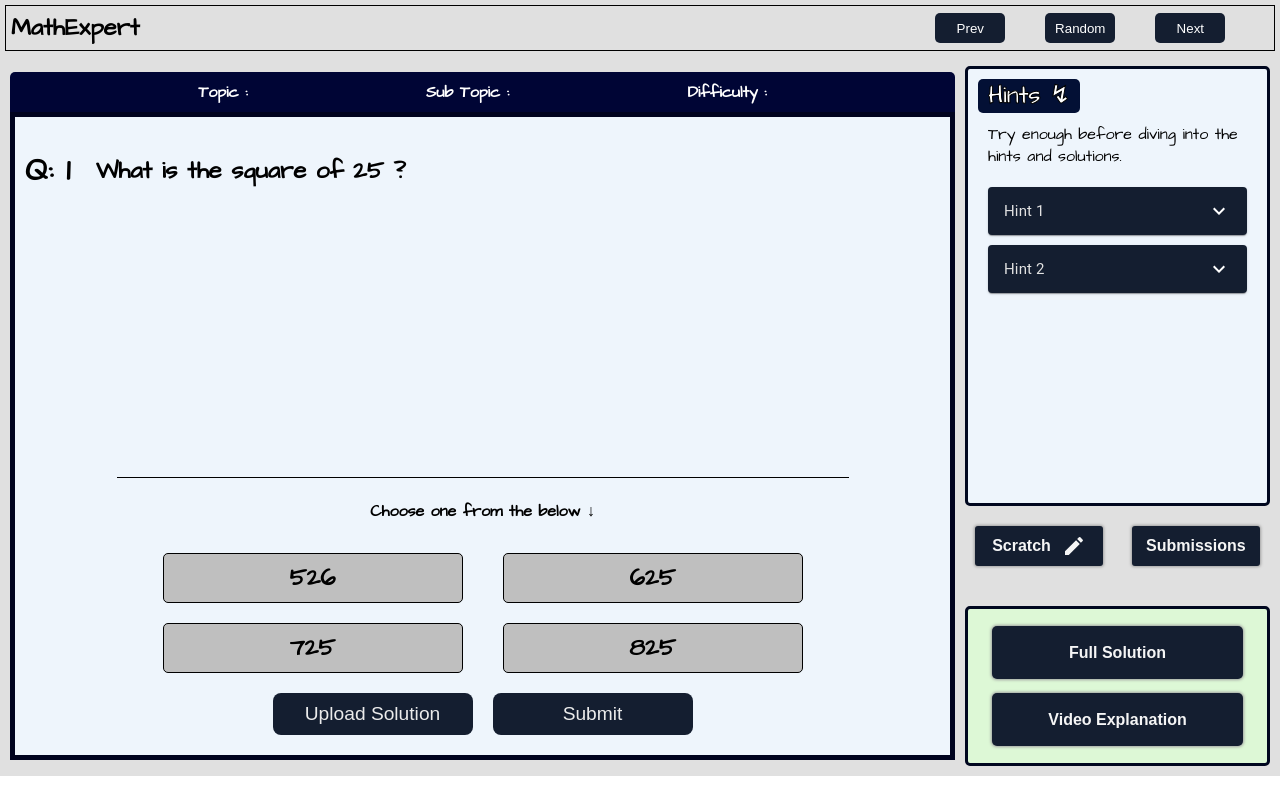
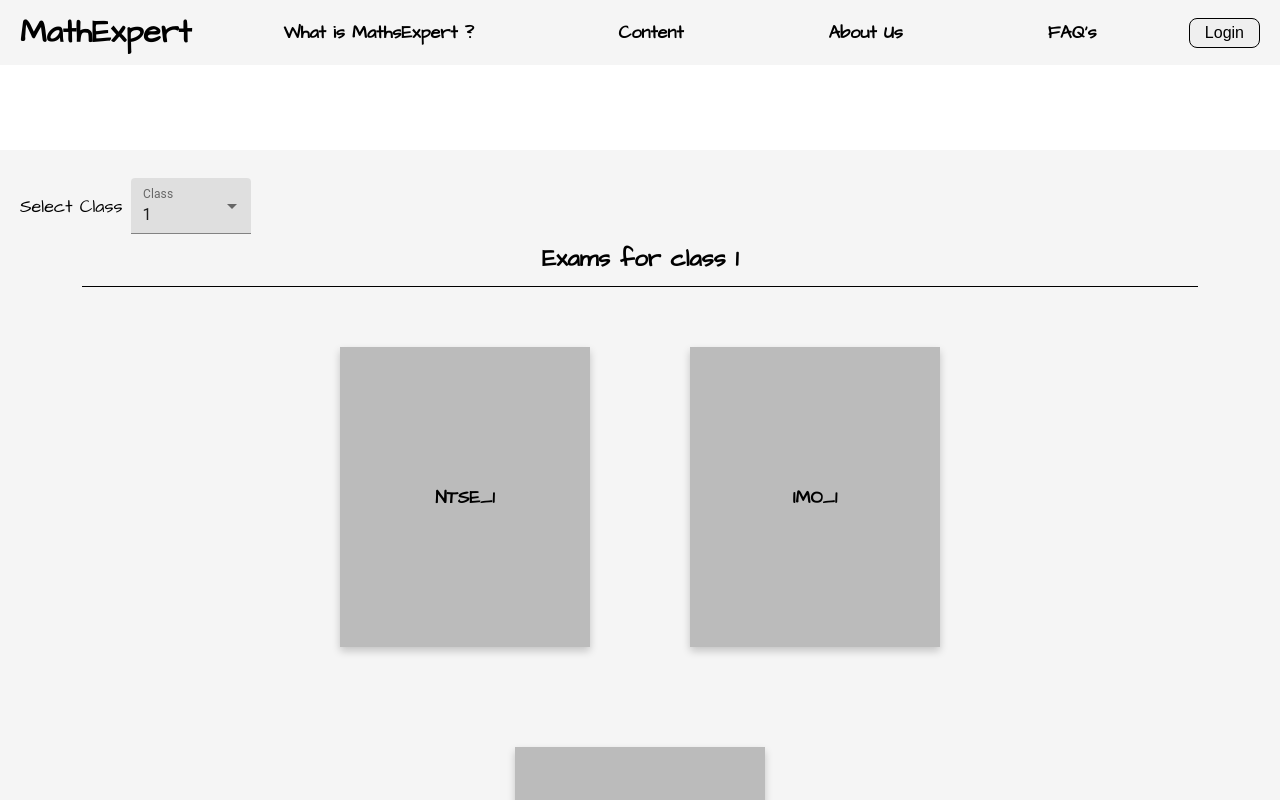
Before and after one commit to tejas2706/mathExpert_client, a React (Create React App) app: page / in a window 1280 px wide. Shown: the top 800 px of the page. Built offline with nearby package versions, Linux system fonts and the light colour scheme; a web font is replaced by a local one.

Commit message:
added contents page

```diff
--- a/src/App.js
+++ b/src/App.js
@@ -5,14 +5,16 @@ import Questions from './Pages/Questions';
 import Footer from './Components/Footer'
 import Hexagon from './Components/Hexagon';
 import TopicDetails from './Pages/TopicDetails';
+import Content from './Pages/Content';
 
 function App() {
   return (
     <div className="app__root">
-      {/* <Navbar /> */}
+      <Navbar />
       {/* <Home /> */}
-      <Questions />
-      {/* <Footer /> */}
+      {/* <Questions /> */}
+      <Content />
+      <Footer />
     </div>
   );
 }
--- a/src/Components/Banner/styles.css
+++ b/src/Components/Banner/styles.css
@@ -6,9 +6,8 @@
     flex-wrap: wrap;
     min-width: 300px;
     /* margin-top: 20px; */
-    padding-top: 50px;
+    margin-top: 60px;
     color: black;
-
 }
 
 .banner_tagLine{
--- a/src/Components/HeaderPanel/styles.css
+++ b/src/Components/HeaderPanel/styles.css
@@ -16,8 +16,9 @@
 .headerPanel__quesBtnGrp{
     display: flex;
     justify-content: center;
+    flex-wrap: wrap;
     align-items: center;
-    width: 30%;
+    /* width: 30%; */
     min-width:300px;
 }
 
--- /dev/null
+++ b/src/Pages/Content/classesAndExams.js
@@ -0,0 +1,54 @@
+const classToExamIdMapping = [
+    {
+        "id":"1",
+        "class":"1",
+        "examIds":["NTSE_1", "IMO_1", "JMO_1"]
+    },
+    {
+        "id":"2",
+        "class":"2",
+        "examIds":["NTSE_2", "IMO_2", "JMO_2"]
+    },
+    {
+        "id":"3",
+        "class":"3",
+        "examIds":["NTSE_3", "IMO_3", "JMO_3"]
+    },
+    {
+        "id":"4",
+        "class":"4",
+        "examIds":["NTSE_4", "IMO_4", "JMO_4"]
+    },
+    {
+        "id":"5",
+        "class":"5",
+        "examIds":["NTSE_5", "IMO_5", "JMO_5"]
+    },
+    {
+        "id":"6",
+        "class":"6",
+        "examIds":["NTSE_6", "IMO_6", "JMO_6"]
+    },
+    {
+        "id":"7",
+        "class":"7",
+        "examIds":["NTSE_7", "IMO_7", "JMO_7"]
+    },
+    {
+        "id":"8",
+        "class":"8",
+        "examIds":["NTSE_8", "IMO_8", "JMO_8"]
+    },
+    {
+        "id":"9",
+        "class":"9",
+        "examIds":["NTSE_9", "IMO_9", "JMO_9"]
+    },
+    {
+        "id":"10",
+        "class":"10",
+        "examIds":["NTSE_10", "IMO_10", "JMO_10"]
+    }
+]
+
+export default classToExamIdMapping;
--- /dev/null
+++ b/src/Pages/Content/index.js
@@ -0,0 +1,79 @@
+import React, {useState} from 'react';
+import { makeStyles } from '@material-ui/core/styles';
+import InputLabel from '@material-ui/core/InputLabel';
+import MenuItem from '@material-ui/core/MenuItem';
+import FormHelperText from '@material-ui/core/FormHelperText';
+import FormControl from '@material-ui/core/FormControl';
+import Select from '@material-ui/core/Select';
+import './styles.css';
+import classesAndExams from'./classesAndExams';
+import { RecentActorsSharp } from '@material-ui/icons';
+
+
+const useStyles = makeStyles((theme) => ({
+  formControl: {
+    margin: theme.spacing(1),
+    minWidth: 120,
+  },
+  selectEmpty: {
+    marginTop: theme.spacing(2),
+  },
+}));
+
+export default function Content() {
+  const classes = useStyles();
+  const [std, setstd] = useState(classesAndExams[0].class);
+  console.log("🚀 ~ file: index.js ~ line 26 ~ Content ~ std", classesAndExams.filter((each)=>each.class==std))
+
+  const handleChange = (event) => {
+    setstd(event.target.value);
+  };
+  return (
+    <div className="content__container">
+        <div className="content__classDropDown">
+            <div>Select Class</div>
+            <FormControl variant="filled" className={classes.formControl}>
+                <InputLabel id="demo-simple-select-filled-label">Class</InputLabel>
+                <Select
+                labelId="demo-simple-select-filled-label"
+                id="demo-simple-select-filled"
+                value={std}
+                onChange={handleChange}
+                >
+                {
+                    classesAndExams.map((each)=>{
+                        return(
+                            <MenuItem value={each.class}>{each.class}</MenuItem>
+                        )
+                    })
+                }
+                </Select>
+            </FormControl>
+        </div>
+        <div className="content__examsDisplay">
+            <div className="content__selectClass">Exams for class {std}</div>
+            <div className="content__line"></div>
+            <div className="content__exams">
+                {
+                    classesAndExams.filter((each)=>each.class == std)[0]["examIds"].map((eachExam, index)=>{
+                        return(
+                            <div className={`content__eachExam content_examExam_${index}`}>
+                                <div class="flip-card">
+                                    <div class="flip-card-inner">
+                                        <div class="flip-card-front">
+                                            {eachExam}
+                                        </div>
+                                        <div class="flip-card-back">
+                                            Show exam details here..
+                                        </div>
+                                    </div>
+                                </div>
+                            </div>
+                        )
+                    })
+                }
+            </div>
+        </div>
+    </div>
+  );
+}
--- /dev/null
+++ b/src/Pages/Content/styles.css
@@ -0,0 +1,107 @@
+.content__container{
+    display: flex;
+    flex-direction: column;
+    justify-content: center;
+    align-items: flex-start;
+    width: 100%;
+    margin-top: 150px;
+    padding: 20px;
+}
+
+.content__classDropDown{
+    display: flex;
+    align-items: center;
+    justify-content: center;
+    font-size: large;
+}
+
+.content__examsDisplay{
+    display: flex;
+    flex-direction: column;
+    justify-content: center;
+    align-items: center;
+    width: 100%;
+}
+
+.content__selectClass{
+    font-size: x-large;
+    font-weight: bold;
+}
+
+.content__line{
+    width: 90%;
+    border-bottom: 1px solid black;
+    margin: 10px;
+}
+
+.content__exams{
+    display: flex;
+    flex-direction: row;
+    align-items: center;
+    justify-content: center;
+    flex-wrap: wrap;
+    /* border: 1px solid black; */
+    width: 80%;
+}
+
+.content__eachExam{
+    display: flex;
+    align-items: center;
+    justify-content: center;
+    height: 300px;
+    min-width: 200px;
+    border-radius: 10px;
+    margin: 10px;
+    cursor: pointer;
+    font-weight: bold;
+    font-size: large;
+    margin: 50px;
+}
+
+body {
+    font-family: Arial, Helvetica, sans-serif;
+}
+
+.flip-card {
+    background-color: transparent;
+    width: 250px;
+    height: 300px;
+    perspective: 1000px;
+}
+
+.flip-card-inner {
+    position: relative;
+    width: 100%;
+    height: 100%;
+    text-align: center;
+    transition: transform 0.6s;
+    transform-style: preserve-3d;
+    box-shadow: 0 4px 8px 0 rgba(0,0,0,0.2);
+}
+
+.flip-card:hover .flip-card-inner {
+    transform: rotateY(180deg);
+}
+
+.flip-card-front, .flip-card-back {
+    display: flex;
+    flex-direction: column;
+    align-items: center;
+    justify-content: center;
+    position: absolute;
+    width: 100%;
+    height: 100%;
+    -webkit-backface-visibility: hidden;
+    backface-visibility: hidden;
+}
+
+.flip-card-front {
+    background-color: #bbb;
+    color: black;
+}
+
+.flip-card-back {
+    background-color: #2980b9;
+    color: white;
+    transform: rotateY(180deg);
+}
--- a/src/Pages/Questions/styles.css
+++ b/src/Pages/Questions/styles.css
@@ -20,7 +20,7 @@
 
 .questions__quesAndOptions{
     flex: 3;
-    min-width: 400px;
+    min-width: 300px;
     background-color:  #eef5fc;
     margin: 5px;
     border-radius: 5px;
```
Also changed, not shown: src/Pages/Content/indexxx.js (added, +79 -0 lines).
